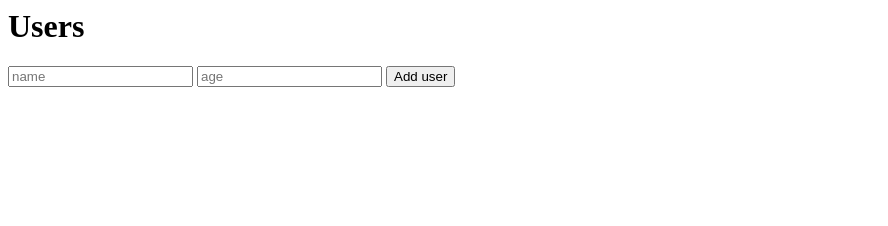
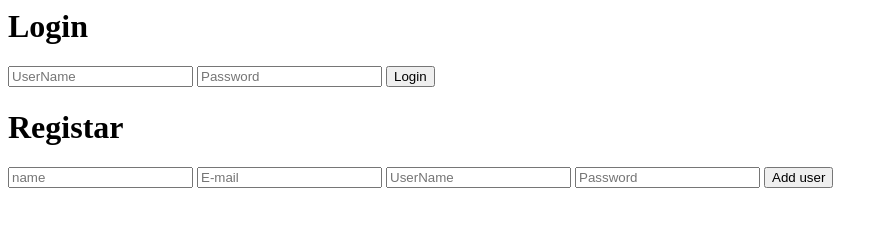
Before and after one commit to Ribjare/ProjetoCD3, a plain HTML site: page static/index.html in a window 1280 px wide. Shown: the whole page, without its empty margins (0-888 px from the left). Drawn offline with Linux system fonts and the light colour scheme; no server answers.

Commit message:
htmls base feitos, fazer funçooes para isto

```diff
--- a/static/index.html
+++ b/static/index.html
@@ -5,12 +5,24 @@
     <script type="text/javascript" src="/static/script.js" defer></script>
 </head>
 <body>
-    <h1>Users</h1>
+<div>
+    <h1>Login</h1>
     <ul id="users"></ul>
-    <form id="form">
+    <form id="formLogin">
+        <input name="UserName" placeholder="UserName" />
+        <input name="Password" placeholder="Password"/>
+        <input type="button" value="Login" onclick="addUser()" />
+    </form>
+</div>
+<div>
+    <h1>Registar</h1>
+    <form id="formRegistar">
         <input name="name" placeholder="name" />
-        <input name="age" placeholder="age"/>
+        <input name="E-mail" placeholder="E-mail"/>
+        <input name="UserName" placeholder="UserName"/>
+        <input name="Password" placeholder="Password"/>
         <input type="button" value="Add user" onclick="addUser()" />
     </form>
+</div>
 </body>
 </html>
```
Also changed, not shown: static/MainPage.html (added, +22 -0 lines).
